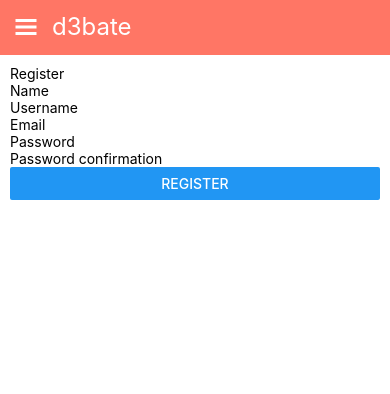
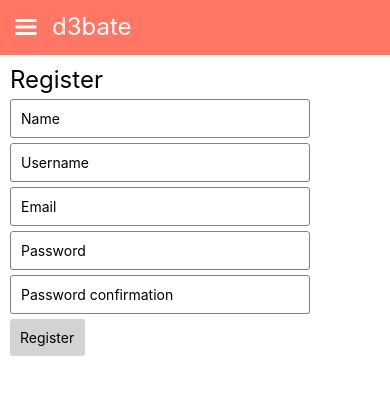
Before and after one commit to d3bate/d3bate, a React Native app in the folder client/: screen /register in a window 390 px wide. Shown: the top 394 px of the page. Built offline with nearby package versions, Linux system fonts and the light colour scheme.

Commit message:
Improved look of the 'register' view.

```diff
--- a/client/views/Register.js
+++ b/client/views/Register.js
@@ -1,5 +1,5 @@
 import React from "react";
-import {Button, Text, TextInput, View} from "react-native";
+import {Button, Text, TextInput, TouchableOpacity, View} from "react-native";
 import axios from "axios";
 import {backendURL} from "../constants";
 import {connect} from "react-redux";
@@ -45,14 +45,52 @@ class Register extends React.Component {
             return <Redirect to="/"/>;
         return (
             <View>
-                <Text>Register</Text>
-                <TextInput placeholder="Name" onTextChange={value => this.setState({name: value})}/>
-                <TextInput placeholder="Username" onTextChange={value => this.setState({username: value})}/>
-                <TextInput placeholder="Email" onTextChange={value => this.setState({email: value})}/>
-                <TextInput placeholder="Password" onTextChange={value => this.setState({password: value})}/>
+                <Text style={{fontSize: 24, marginBottom: 5}}>Register</Text>
+                <TextInput placeholder="Name" onTextChange={value => this.setState({name: value})} style={{
+                    padding: 10,
+                    borderWidth: 1,
+                    borderColor: "grey",
+                    borderRadius: 3,
+                    maxWidth: 300,
+                    marginBottom: 5
+                }}/>
+                <TextInput placeholder="Username" onTextChange={value => this.setState({username: value})} style={{
+                    padding: 10,
+                    borderWidth: 1,
+                    borderColor: "grey",
+                    borderRadius: 3,
+                    maxWidth: 300,
+                    marginBottom: 5
+                }}/>
+                <TextInput placeholder="Email" onTextChange={value => this.setState({email: value})} style={{
+                    padding: 10,
+                    borderWidth: 1,
+                    borderColor: "grey",
+                    borderRadius: 3,
+                    maxWidth: 300,
+                    marginBottom: 5
+                }}/>
+                <TextInput placeholder="Password" onTextChange={value => this.setState({password: value})} style={{
+                    padding: 10,
+                    borderWidth: 1,
+                    borderColor: "grey",
+                    borderRadius: 3,
+                    maxWidth: 300,
+                    marginBottom: 5
+                }}/>
                 <TextInput placeholder="Password confirmation"
-                           onTextChange={value => this.setState({passwordConfirmation: value})}/>
-                <Button title="Register" onPress={this.register}/>
+                           onTextChange={value => this.setState({passwordConfirmation: value})} style={{
+                    padding: 10,
+                    borderWidth: 1,
+                    borderColor: "grey",
+                    borderRadius: 3,
+                    maxWidth: 300,
+                    marginBottom: 5
+                }}/>
+                <TouchableOpacity style={{backgroundColor: "lightgrey", padding: 10, maxWidth: 75, borderRadius: 3}}
+                                  onPress={this.register}>
+                    <Text>Register</Text>
+                </TouchableOpacity>
             </View>
         );
     }
```
